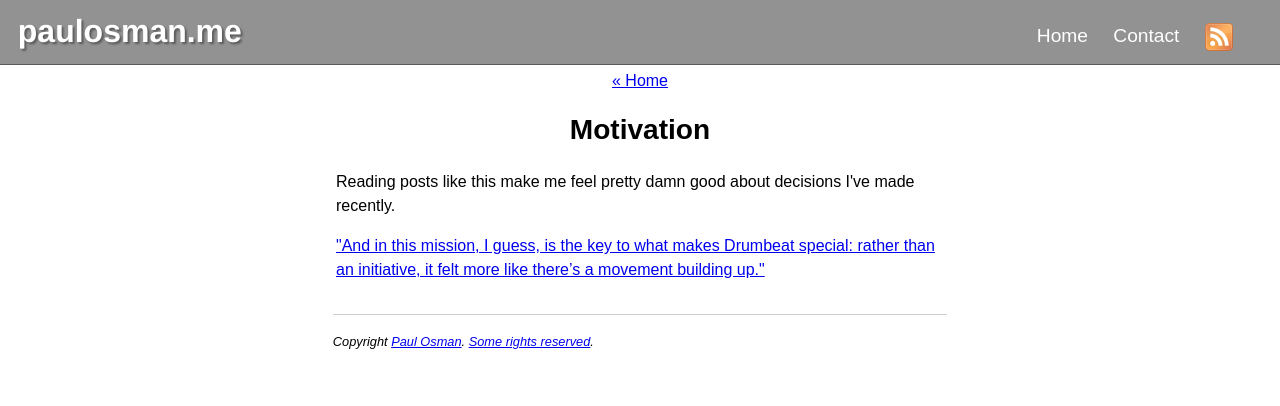
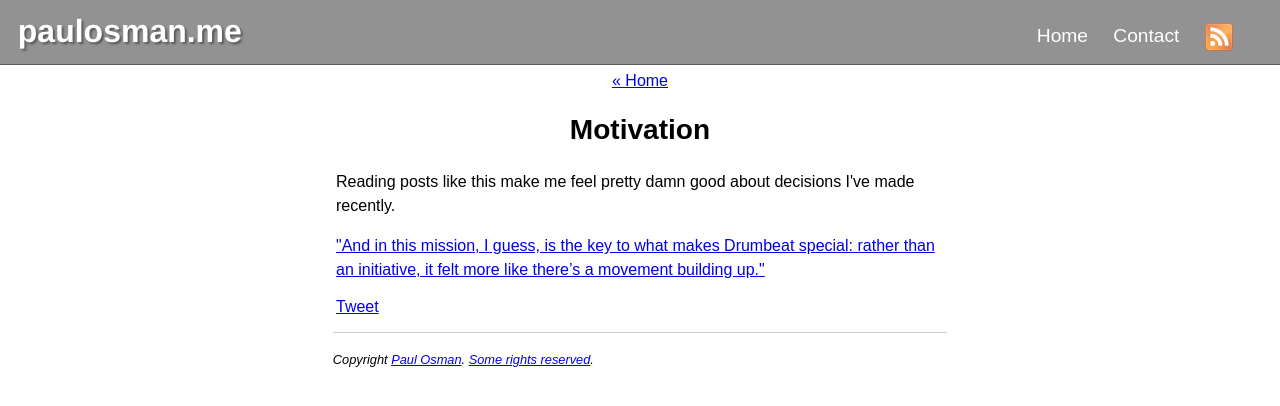
Before and after one commit to paulosman/paulosman.github.io, a Jekyll site: the page built from _posts/2010-05-10-motivation.markdown, in a window 1280 px wide. Shown: the top 406 px of the page. Built offline with Jekyll 4.4.1, drawn with Linux system fonts in a browser that asks for light colours; Markdown is read by kramdown in place of the engine named in the settings; comment, search, counter and statistics services are not loaded.

Commit message:
Add tweet button

```diff
--- a/_layouts/post.html
+++ b/_layouts/post.html
@@ -10,6 +10,8 @@
   <div id="post-title"><h1><a href="{{ page.url }}">{{ page.title }}</a></h1></div>
   {{ content }}
 </article>
+
+<a href="https://twitter.com/share" class="twitter-share-button" data-count="none" data-via="paulosman">Tweet</a><script type="text/javascript" src="//platform.twitter.com/widgets.js"></script>
 
 <div id="disqus">
   <div id="disqus_thread"></div>
```
